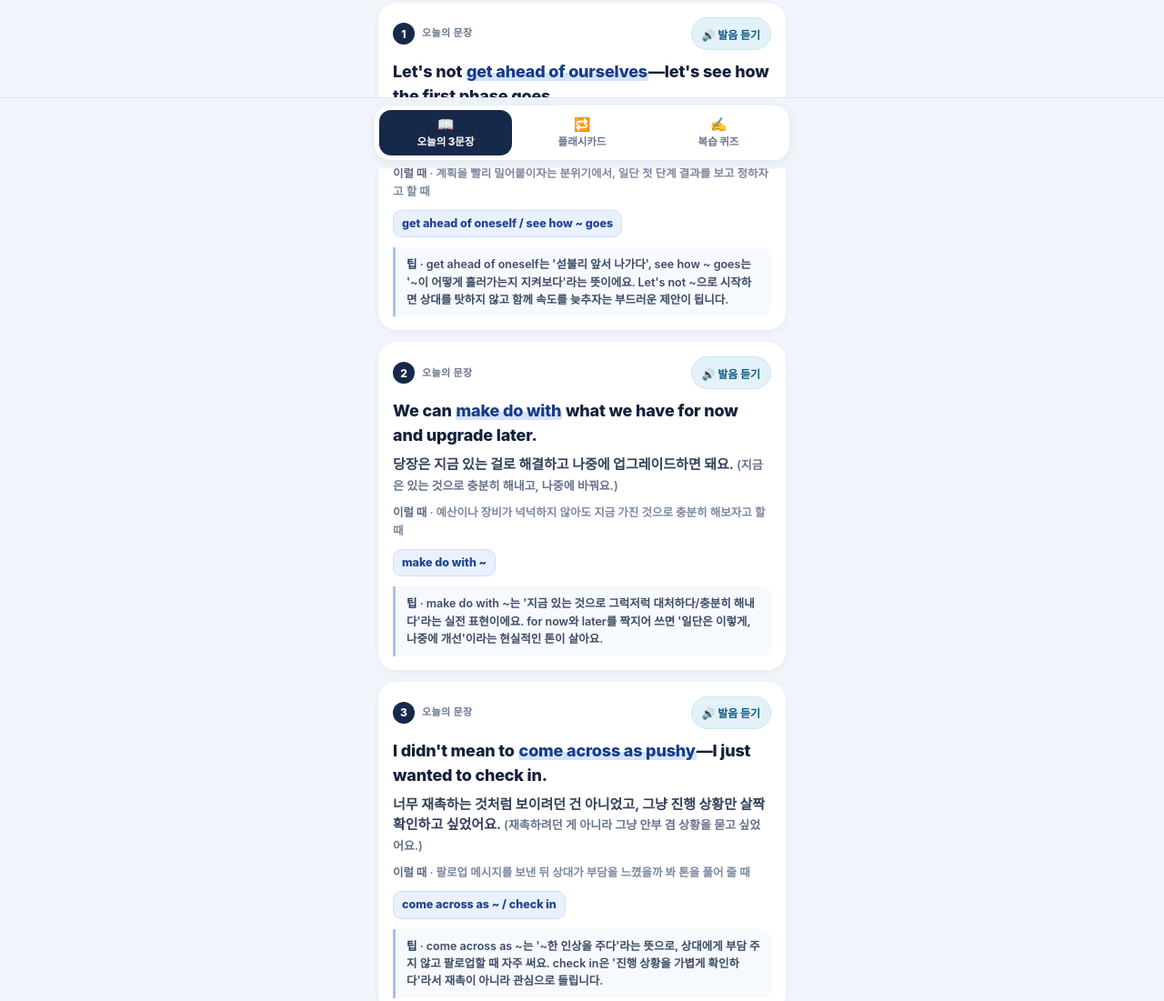
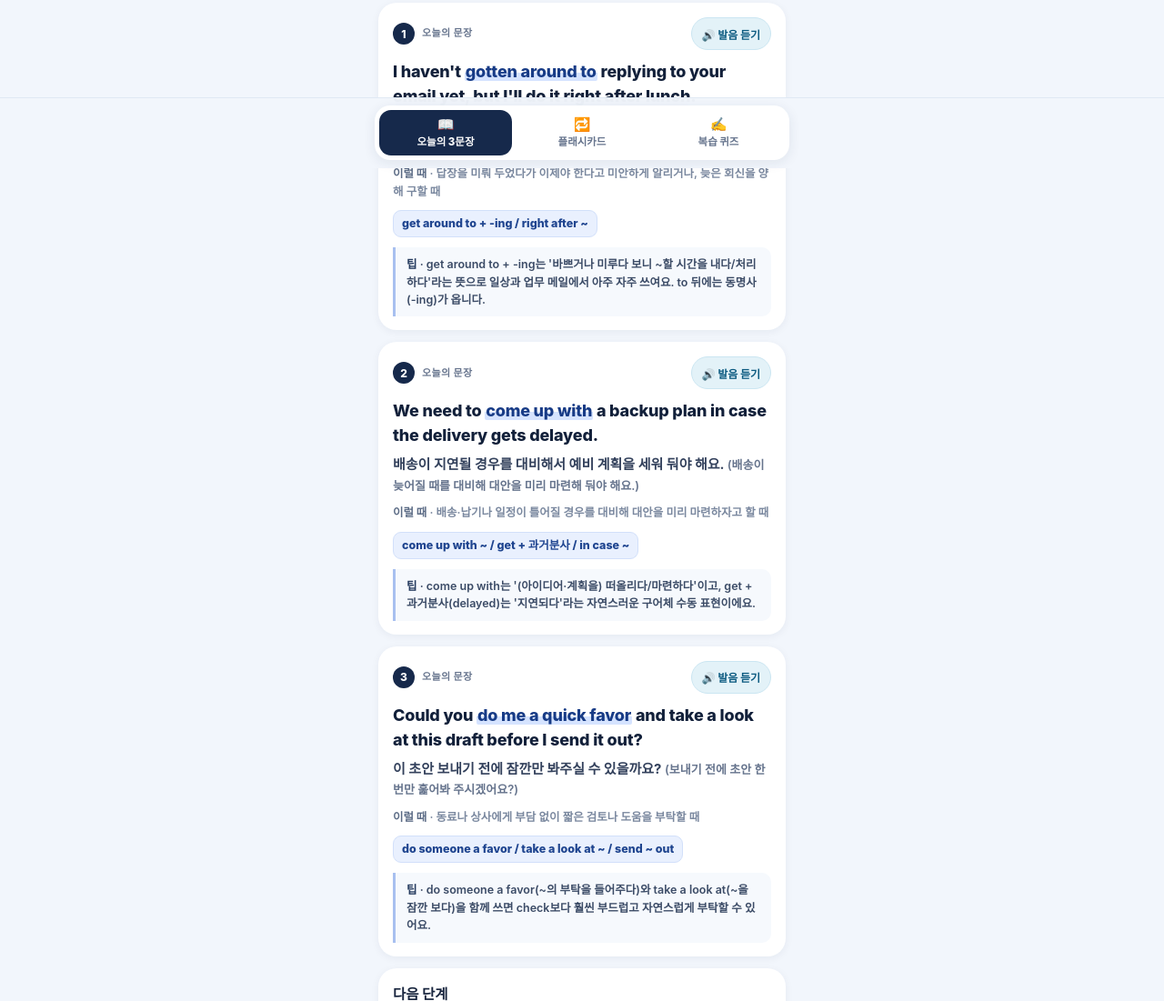
Before and after one commit to insookkim/english-daily, a plain HTML site: page index.html in a window 1280 px wide. Shown: the part 615-1716 px from the top of the page at 91% size. Drawn offline with Linux system fonts and the light colour scheme.

Commit message:
매일 영어 3문장 6일차 (2026-11-27) · get around to · come up with · do a favor

```diff
--- a/index.html
+++ b/index.html
@@ -691,6 +691,86 @@
           options: [["in", "up", "on"]],
           hint: "진행 상황을 ‘가볍게 확인하다’라는 구동사에 붙는 부사예요.",
           expl: "check in = 진행 상황을 가볍게 확인하다. check up on은 ‘점검하다’라서 뉘앙스가 더 강해요."
+        }
+      ]
+    }
+    ,{
+      id: "d6",
+      label: "6일차",
+      date: "2026-11-27",
+      title: "회신 · 대비 · 부탁",
+      summary: "get around to · come up with · do a favor — 기본 동사 get · come · do · take로 익히는 세 표현",
+      sentences: [
+        {
+          en: "I haven't gotten around to replying to your email yet, but I'll do it right after lunch.",
+          hl: "gotten around to",
+          ko: "아직 답장을 못 드렸는데, 점심 먹자마자 바로 할게요.",
+          koAlt: "(답장할 시간을 아직 못 냈는데, 점심 후에 바로 보낼게요.)",
+          when: "답장을 미뤄 두었다가 이제야 한다고 미안하게 알리거나, 늦은 회신을 양해 구할 때",
+          key: "get around to + -ing / right after ~",
+          tip: "get around to + -ing는 '바쁘거나 미루다 보니 ~할 시간을 내다/처리하다'라는 뜻으로 일상과 업무 메일에서 아주 자주 쓰여요. to 뒤에는 동명사(-ing)가 옵니다."
+        },
+        {
+          en: "We need to come up with a backup plan in case the delivery gets delayed.",
+          hl: "come up with",
+          ko: "배송이 지연될 경우를 대비해서 예비 계획을 세워 둬야 해요.",
+          koAlt: "(배송이 늦어질 때를 대비해 대안을 미리 마련해 둬야 해요.)",
+          when: "배송·납기나 일정이 틀어질 경우를 대비해 대안을 미리 마련하자고 할 때",
+          key: "come up with ~ / get + 과거분사 / in case ~",
+          tip: "come up with는 '(아이디어·계획을) 떠올리다/마련하다'이고, get + 과거분사(delayed)는 '지연되다'라는 자연스러운 구어체 수동 표현이에요."
+        },
+        {
+          en: "Could you do me a quick favor and take a look at this draft before I send it out?",
+          hl: "do me a quick favor",
+          ko: "이 초안 보내기 전에 잠깐만 봐주실 수 있을까요?",
+          koAlt: "(보내기 전에 초안 한번만 훑어봐 주시겠어요?)",
+          when: "동료나 상사에게 부담 없이 짧은 검토나 도움을 부탁할 때",
+          key: "do someone a favor / take a look at ~ / send ~ out",
+          tip: "do someone a favor(~의 부탁을 들어주다)와 take a look at(~을 잠깐 보다)을 함께 쓰면 check보다 훨씬 부드럽고 자연스럽게 부탁할 수 있어요."
+        }
+      ],
+      quiz: [
+        {
+          text: "I haven't {} around to replying to your email yet, but I'll do it right after lunch.",
+          answers: [["gotten"]],
+          options: [["gotten", "get", "getting"]],
+          hint: "have 뒤에 오는 형태, 즉 과거분사 자리예요.",
+          expl: "get around to ~ = ~할 시간을 내다/처리하다. 현재완료라서 과거분사 gotten을 씁니다."
+        },
+        {
+          text: "I haven't gotten around to {} to your email yet.",
+          answers: [["replying"]],
+          options: [["replying", "reply", "replied"]],
+          hint: "get around to ___ : to 뒤에 오는 형태를 물어요.",
+          expl: "get around to의 to는 전치사라서 뒤에 동명사(-ing)가 옵니다. to부정사가 아니에요."
+        },
+        {
+          text: "We need to {} up with a backup plan in case the delivery gets delayed.",
+          answers: [["come"]],
+          options: [["come", "get", "take"]],
+          hint: "‘(계획을) 떠올리다/마련하다’라는 구동사의 첫 단어예요.",
+          expl: "come up with ~ = 아이디어·계획을 떠올리다/마련하다. with까지 붙여서 외우면 좋아요."
+        },
+        {
+          text: "We need a backup plan in case the delivery {} delayed.",
+          answers: [["gets"]],
+          options: [["gets", "get", "getting"]],
+          hint: "the delivery는 단수라 동사에 -s가 붙어요.",
+          expl: "get + 과거분사 = ~되다(수동). 주어 the delivery가 단수라서 gets delayed로 씁니다."
+        },
+        {
+          text: "Could you do me a quick {} and take a look at this draft?",
+          answers: [["favor"]],
+          options: [["favor", "flavor", "fever"]],
+          hint: "‘부탁’이라는 뜻의 명사 자리예요.",
+          expl: "do someone a favor = ~의 부탁을 들어주다. do me a favor처럼 동사와 명사 사이에 사람이 들어갑니다."
+        },
+        {
+          text: "Could you do me a quick favor and {} a look at this draft before I send it out?",
+          answers: [["take"]],
+          options: [["take", "make", "do"]],
+          hint: "‘잠깐 보다’라는 표현을 만드는 기본 동사예요.",
+          expl: "take a look at ~ = ~을 잠깐 보다. make나 do는 이 표현에 쓰지 않아요."
         }
       ]
     }
```
